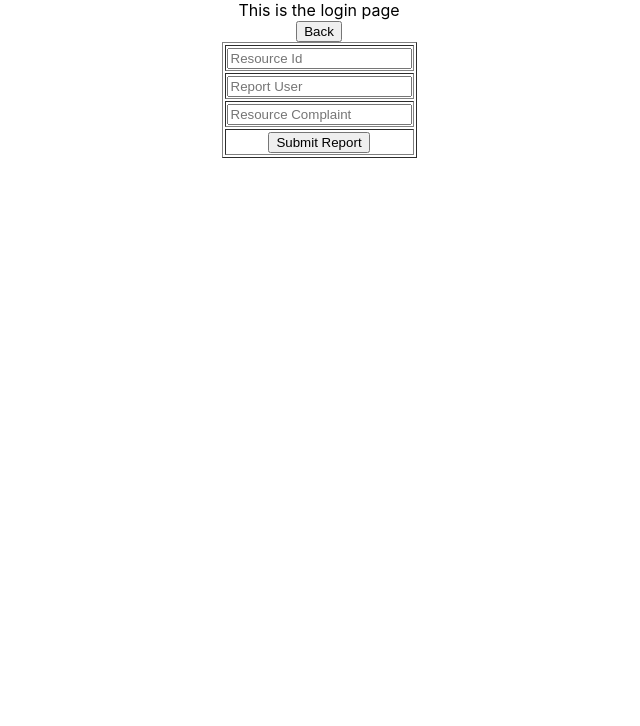
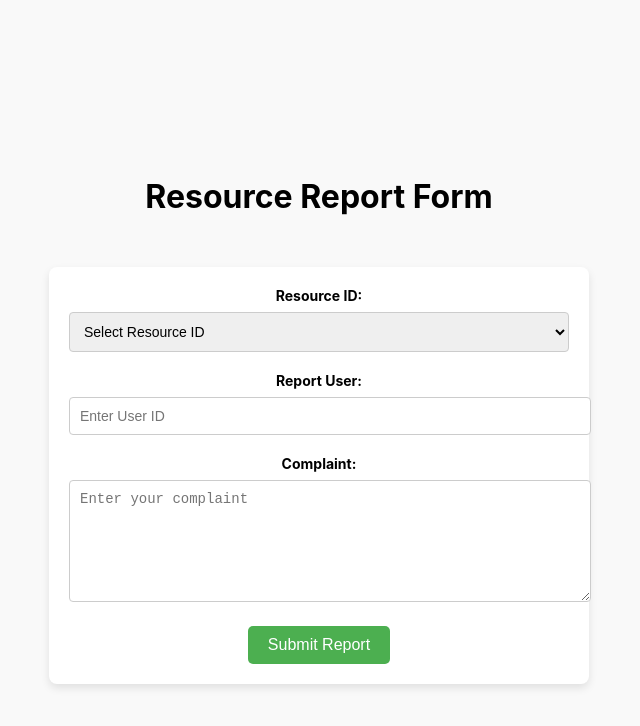
Before and after one commit to TS29TR21/Front-end, a React (Create React App) app in the folder frontend-bananaboat/: page /resource-report-page in a window 1280 px wide. Shown: the top 726 px of the page, without its empty margins (321-961 px from the left). Built offline with nearby package versions, Linux system fonts and the light colour scheme.

Commit message:
Updated Updated User Role and Resource Report

```diff
--- a/frontend-bananaboat/src/components/resource-report.js
+++ b/frontend-bananaboat/src/components/resource-report.js
@@ -1,9 +1,9 @@
-import React, { useState } from 'react';
+import React, { useState } from "react";
 
 const ResourceReport = () => {
-  const [resourceId, setResourceId] = useState('');
-  const [userId, setUserId] = useState('');
-  const [reportComplaint, setReportComplaint] = useState('');
+  const [resourceId, setResourceId] = useState("");
+  const [userId, setUserId] = useState("");
+  const [reportComplaint, setReportComplaint] = useState("");
 
   // Handle input changes
   const handleResourceIdChange = (e) => setResourceId(e.target.value);
@@ -21,92 +21,167 @@ const ResourceReport = () => {
     };
 
     try {
-      const response = await fetch('resourceReport', {
-        method: 'POST',
+      const response = await fetch("resourceReport", {
+        method: "POST",
         headers: {
-          'Content-Type': 'application/json',
-          'X-CSRFToken': getCSRFToken(), // Adjust based on your CSRF token implementation
+          "Content-Type": "application/json",
+          "X-CSRFToken": getCSRFToken(), // Adjust based on your CSRF token implementation
         },
         body: JSON.stringify(reportData),
       });
 
       if (response.ok) {
-        alert('Report submitted successfully!');
-        // Optionally, clear the form or redirect
+        alert("Report submitted successfully!");
       } else {
-        alert('Failed to submit report. Please try again.');
+        alert("Failed to submit report. Please try again.");
       }
     } catch (error) {
-      console.error('Error submitting report:', error);
-      alert('An error occurred while submitting the report.');
+      console.error("Error submitting report:", error);
+      alert("An error occurred while submitting the report.");
     }
   };
 
   // Example function to get CSRF token (customize as needed)
   const getCSRFToken = () => {
-    return document.cookie.split(';').find(item => item.trim().startsWith('csrftoken=')).split('=')[1];
+    return document.cookie
+      .split(";")
+      .find((item) => item.trim().startsWith("csrftoken="))
+      .split("=")[1];
   };
 
   return (
-    <div>
-      <header>
-        <center>This is the login page</center>
+    <div style={styles.pageContainer}>
+      <header style={styles.header}>
+        <h1>Resource Report Form</h1>
       </header>
 
-      {/* Back Button Form */}
-      <form onSubmit={() => (window.location.href = '/')}>
-        <center>
-          <input type="submit" value="Back" name="backButton" />
-        </center>
-      </form>
-
       {/* Resource Report Form */}
-      <form onSubmit={handleSubmit}>
-        <table border="1" style={{ margin: 'auto' }}>
-          <tbody>
-            <tr>
-              <td>
-                <input
-                  type="text"
-                  placeholder="Resource Id"
+      <form onSubmit={handleSubmit} style={styles.form}>
+        <div style={styles.formGroup}>
+          <label htmlFor="resourceId" style={styles.label}>
+            Resource ID:
+          </label>
+          <select
+            id="resourceId"
             name="resourceId"
             value={resourceId}
             onChange={handleResourceIdChange}
-                />
-              </td>
-            </tr>
-            <tr>
-              <td>
+            style={styles.select}
+          >
+            <option value="">Select Resource ID</option>
+            <option value="1">Resource 1</option>
+            <option value="2">Resource 2</option>
+            <option value="3">Resource 3</option>
+            {/* Add more options as needed */}
+          </select>
+        </div>
+
+        <div style={styles.formGroup}>
+          <label htmlFor="userId" style={styles.label}>
+            Report User:
+          </label>
           <input
             type="text"
-                  placeholder="Report User"
+            id="userId"
             name="userId"
             value={userId}
             onChange={handleUserIdChange}
+            style={styles.input}
+            placeholder="Enter User ID"
           />
-              </td>
-            </tr>
-            <tr>
-              <td>
-                <input
-                  type="text"
-                  placeholder="Resource Complaint"
+        </div>
+
+        <div style={styles.formGroup}>
+          <label htmlFor="reportComplaint" style={styles.label}>
+            Complaint:
+          </label>
+          <textarea
+            id="reportComplaint"
             name="reportComplaint"
             value={reportComplaint}
             onChange={handleReportComplaintChange}
+            style={styles.textarea}
+            placeholder="Enter your complaint"
           />
-              </td>
-            </tr>
-            <tr>
-              <td align="center">
-                <input type="submit" name="reportBtn" value="Submit Report" />
-              </td>
-            </tr>
-          </tbody>
-        </table>
+        </div>
+
+        <div style={styles.submitButtonWrapper}>
+          <button type="submit" style={styles.submitButton}>
+            Submit Report
+          </button>
+        </div>
       </form>
     </div>
   );
 };
 
+// Styles for the page and form
+const styles = {
+  pageContainer: {
+    display: "flex",
+    flexDirection: "column",
+    alignItems: "center",
+    justifyContent: "center",
+    minHeight: "100vh",
+    backgroundColor: "#f9f9f9",
+    padding: "20px",
+  },
+  header: {
+    textAlign: "center",
+    marginBottom: "30px",
+  },
+  form: {
+    width: "100%",
+    maxWidth: "500px",
+    backgroundColor: "#fff",
+    padding: "20px",
+    borderRadius: "8px",
+    boxShadow: "0 4px 8px rgba(0, 0, 0, 0.1)",
+  },
+  formGroup: {
+    marginBottom: "20px",
+  },
+  label: {
+    display: "block",
+    marginBottom: "8px",
+    fontWeight: "bold",
+    fontSize: "14px",
+  },
+  input: {
+    width: "100%",
+    padding: "10px",
+    border: "1px solid #ccc",
+    borderRadius: "4px",
+    fontSize: "14px",
+  },
+  select: {
+    width: "100%",
+    padding: "10px",
+    border: "1px solid #ccc",
+    borderRadius: "4px",
+    fontSize: "14px",
+  },
+  textarea: {
+    width: "100%",
+    padding: "10px",
+    border: "1px solid #ccc",
+    borderRadius: "4px",
+    fontSize: "14px",
+    minHeight: "100px",
+  },
+  submitButtonWrapper: {
+    textAlign: "center",
+  },
+  submitButton: {
+    padding: "10px 20px",
+    backgroundColor: "#4CAF50",
+    color: "#fff",
+    border: "none",
+    borderRadius: "5px",
+    cursor: "pointer",
+    fontSize: "16px",
+    transition: "background-color 0.3s",
+  },
+};
+
 export default ResourceReport;
--- a/frontend-bananaboat/src/components/update-user-role.js
+++ b/frontend-bananaboat/src/components/update-user-role.js
@@ -1,8 +1,8 @@
-import React, { useState } from 'react';
+import React, { useState } from "react";
 
 const UpdateUserRole = () => {
-  const [userId, setUserId] = useState('');
-  const [role, setRole] = useState('adminUser');
+  const [userId, setUserId] = useState("");
+  const [role, setRole] = useState("adminUser");
 
   // Handle input changes
   const handleUserIdChange = (e) => setUserId(e.target.value);
@@ -18,67 +18,153 @@ const UpdateUserRole = () => {
     };
 
     try {
-      const response = await fetch('updateRole', {
-        method: 'POST',
+      const response = await fetch("updateRole", {
+        method: "POST",
         headers: {
-          'Content-Type': 'application/json',
-          'X-CSRFToken': getCSRFToken(), // Adjust based on your CSRF token implementation
+          "Content-Type": "application/json",
+          "X-CSRFToken": getCSRFToken(), // Adjust based on your CSRF token implementation
         },
         body: JSON.stringify(roleData),
       });
 
       if (response.ok) {
-        alert('User role updated successfully!');
-        // Optionally, clear the form or redirect
-        setUserId('');
-        setRole('adminUser'); // Reset to default role
+        alert("User role updated successfully!");
+        // Clear the form after successful submission
+        setUserId("");
+        setRole("adminUser");
       } else {
-        alert('Failed to update user role. Please try again.');
+        alert("Failed to update user role. Please try again.");
       }
     } catch (error) {
-      console.error('Error updating user role:', error);
-      alert('An error occurred while updating the user role.');
+      console.error("Error updating user role:", error);
+      alert("An error occurred while updating the user role.");
     }
   };
 
   // Example function to get CSRF token (customize as needed)
   const getCSRFToken = () => {
-    return document.cookie.split(';').find(item => item.trim().startsWith('csrftoken=')).split('=')[1];
+    return document.cookie
+      .split(";")
+      .find((item) => item.trim().startsWith("csrftoken="))
+      .split("=")[1];
   };
 
   return (
-    <div>
-      <header>
-        <center>This Update User Role page</center>
+    <div style={styles.container}>
+      <header style={styles.header}>
+        <h1>Update User Role</h1>
       </header>
-      <center>
-        <form onSubmit={handleSubmit}>
-          <p>
-            User ID:
+      <div style={styles.formContainer}>
+        <form onSubmit={handleSubmit} style={styles.form}>
+          <div style={styles.formGroup}>
+            <label htmlFor="user_id" style={styles.label}>
+              User ID
+            </label>
             <input
               type="text"
-              placeholder="User ID"
+              id="user_id"
+              placeholder="Enter User ID"
               name="user_id"
               value={userId}
               onChange={handleUserIdChange}
+              style={styles.input}
             />
-          </p>
+          </div>
 
-          <p>
-            Role:
-            <select id="user_role" name="role" value={role} onChange={handleRoleChange}>
+          <div style={styles.formGroup}>
+            <label htmlFor="user_role" style={styles.label}>
+              Role
+            </label>
+            <select
+              id="user_role"
+              name="role"
+              value={role}
+              onChange={handleRoleChange}
+              style={styles.select}
+            >
               <option value="adminUser">Admin</option>
               <option value="moderatorUser">Moderator</option>
               <option value="educatorUser">Educator</option>
             </select>
-          </p>
+          </div>
 
-          <br />
-          <input type="submit" name="Update" value="Update" />
+          <div style={styles.formGroup}>
+            <button type="submit" style={styles.submitButton}>
+              Update Role
+            </button>
+          </div>
         </form>
-      </center>
+      </div>
     </div>
   );
 };
 
+// Styling for the page
+const styles = {
+  container: {
+    display: "flex",
+    flexDirection: "column",
+    alignItems: "center",
+    justifyContent: "center",
+    height: "100vh",
+    backgroundColor: "#f4f4f9",
+  },
+  header: {
+    textAlign: "center",
+    marginBottom: "20px",
+  },
+  formContainer: {
+    width: "100%",
+    maxWidth: "500px",
+    backgroundColor: "#fff",
+    padding: "20px",
+    borderRadius: "10px",
+    boxShadow: "0 4px 10px rgba(0, 0, 0, 0.1)",
+  },
+  form: {
+    display: "flex",
+    flexDirection: "column",
+  },
+  formGroup: {
+    marginBottom: "20px",
+  },
+  label: {
+    marginBottom: "8px",
+    fontWeight: "bold",
+    fontSize: "14px",
+    color: "#333",
+  },
+  input: {
+    width: "100%",
+    padding: "10px",
+    borderRadius: "4px",
+    border: "1px solid #ccc",
+    fontSize: "14px",
+    transition: "border-color 0.3s",
+  },
+  inputFocus: {
+    borderColor: "#4CAF50",
+  },
+  select: {
+    width: "100%",
+    padding: "10px",
+    borderRadius: "4px",
+    border: "1px solid #ccc",
+    fontSize: "14px",
+  },
+  submitButton: {
+    padding: "10px 20px",
+    backgroundColor: "#4CAF50",
+    color: "#fff",
+    border: "none",
+    borderRadius: "5px",
+    cursor: "pointer",
+    fontSize: "16px",
+    transition: "background-color 0.3s",
+  },
+  submitButtonHover: {
+    backgroundColor: "#45A049",
+  },
+};
+
 export default UpdateUserRole;
```
Also changed, not shown: frontend-bananaboat/src/components/about-us.js (+43 -0 lines), frontend-bananaboat/src/components/home.js (+1 -43 lines). Lines whose indentation alone changed are shown as unchanged.
